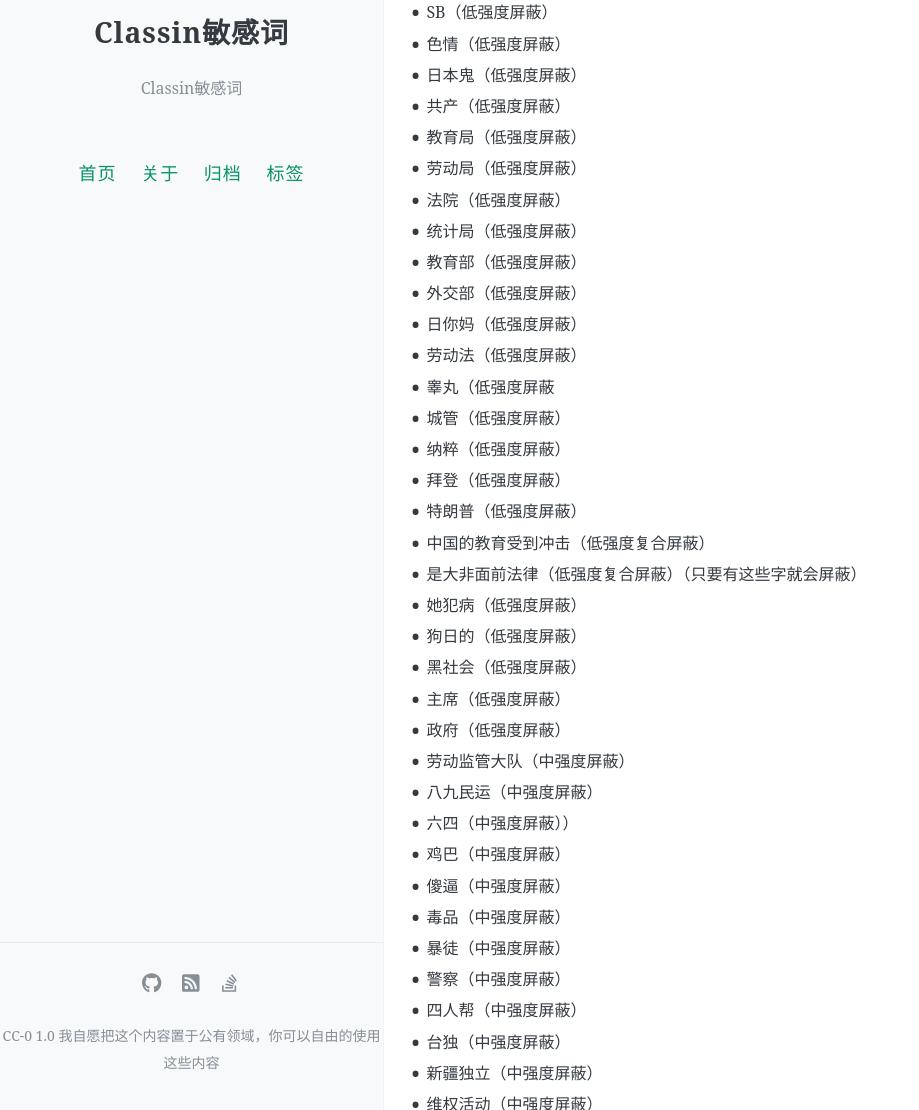
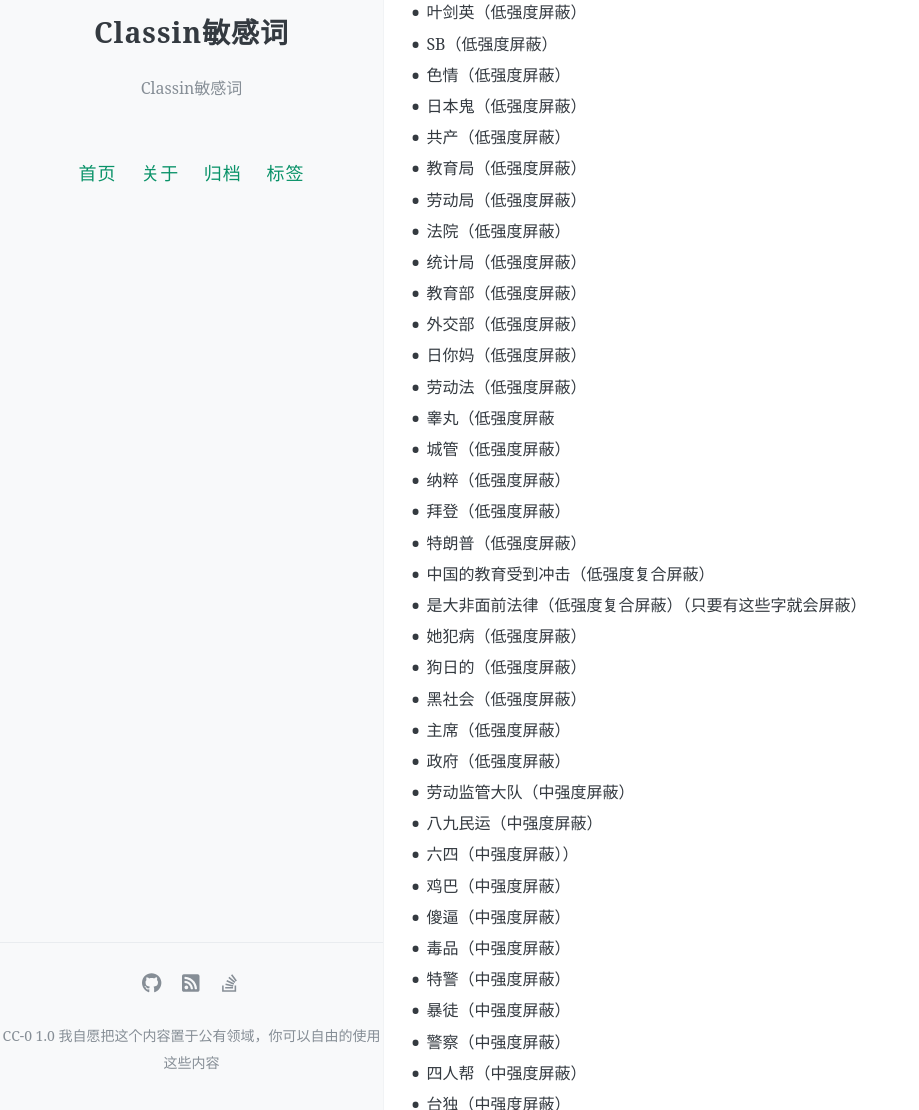
Before and after one commit to colinxu2020/classin, a Jekyll site: the page built from _posts/2022-10-06-minganci.md, in a window 1280 px wide and 1400 px high, scrolled down 677 px. Shown: the part 290-1400 px from the top of the window, without its empty margins (0-919 px from the left). Built offline with Jekyll 4.4.1, drawn with Linux system fonts in a browser that asks for light colours; comment, search, counter and statistics services are not loaded.

Commit message:
Update 2022-10-06-minganci.md

```diff
--- a/_posts/2022-10-06-minganci.md
+++ b/_posts/2022-10-06-minganci.md
@@ -35,6 +35,7 @@ comments: true
 - 新疆人权（低强度屏蔽）
 - 人吃人（低强度屏蔽）
 - 华国锋（低强度屏蔽）
+- 武警（低强度屏蔽）
 - 叶剑英（低强度屏蔽）
 - SB（低强度屏蔽）
 - 色情（低强度屏蔽）
@@ -66,6 +67,7 @@ comments: true
 - 鸡巴（中强度屏蔽）
 - 傻逼（中强度屏蔽）
 - 毒品（中强度屏蔽）
+- 特警（中强度屏蔽）
 - 暴徒（中强度屏蔽）
 - 警察（中强度屏蔽）
 - 四人帮（中强度屏蔽）
```
